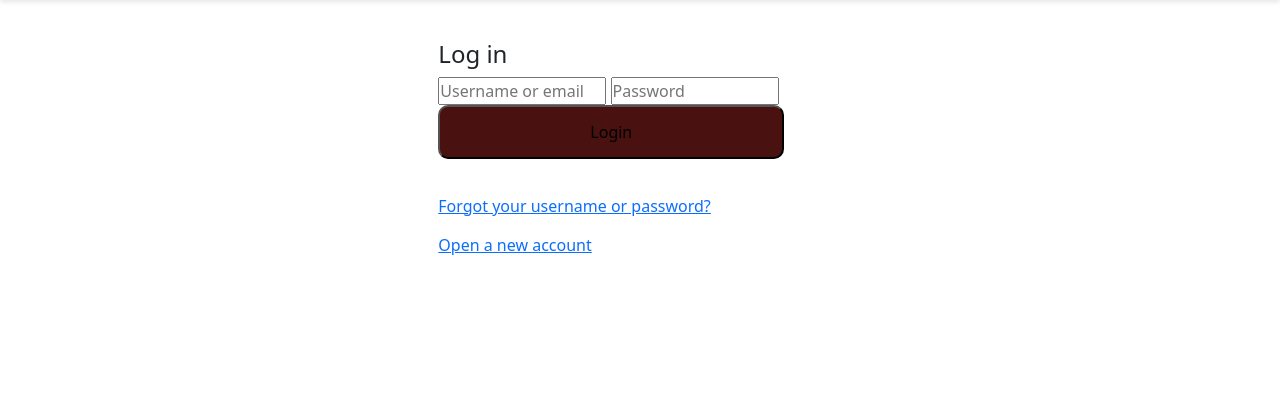
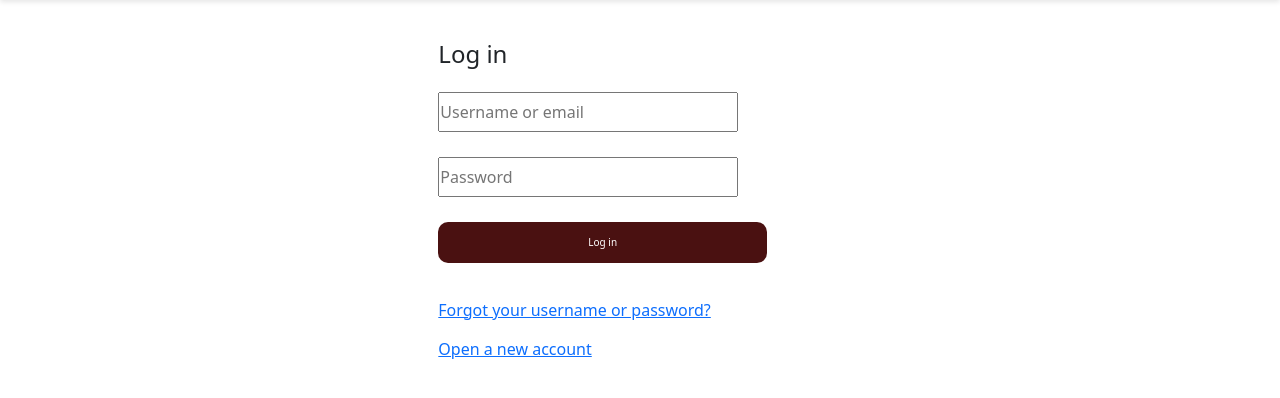
Before and after one commit to eddy-jordan/hope_2, a Django app: template shipping/templates/shipping/login.html in a window 1280 px wide. Shown: the part 80-478 px from the top of the page. Run offline with Django 5.2, Linux system fonts and the light colour scheme; the template is opened without the code that fills it, so the values that code supplies are empty; some libraries are stand-ins or nearby versions.

Commit message:
fix: add button styling fix

```diff
--- a/shipping/templates/shipping/login.html
+++ b/shipping/templates/shipping/login.html
@@ -134,6 +134,10 @@
     padding-right: 150px;
     border-radius: 10px;
     margin-bottom: 20px;
+    color: #fff;
+    font-size: 10px;
+    border: none;
+    cursor: pointer;
 }
 
 .login__button a{
@@ -166,11 +170,11 @@
             </h1>
 
 
-             <form method="post" class="col-lg-7 col-md-12" >
+             <form method="post" class="form col-lg-7 col-md-12" >
               {% csrf_token %}
               <input type="text" name="username" placeholder="Username or email" class=" col-lg-5 col-md-12" required>
               <input type="password" name="password" placeholder="Password" class=" col-lg-5 col-md-12" required>
-              <button class="login__button ">Login</button>
+              <button class="login__button ">Log in</button>
             </form>
              <a href="#" class="bottom  col-lg-7 col-md-12">Forgot your username or password?</a>
              <a href="{% url 'signup' %}" class="bottom  col-lg-7 col-md-12">Open a new account</a>
--- a/shipping/templates/shipping/signup.html
+++ b/shipping/templates/shipping/signup.html
@@ -135,6 +135,10 @@
     padding-right: 150px;
     border-radius: 10px;
     margin-bottom: 20px;
+    color: #fff;
+    font-size: 10px;
+    border: none;
+    cursor: pointer;
 }
 
 .signin__button a{
@@ -180,7 +184,7 @@
                   {% endfor %}
                 </div>
                 {% endfor %}
-                <button type="submit" class="signin__button ">Sign Up</button>
+                <button type="submit" class="signin__button ">SIgn Up</button>
             </form>
             <a href="{% url 'login' %}" class="bottom  col-lg-7 col-md-12">Have an account? Log in</a>
         </div>
```
